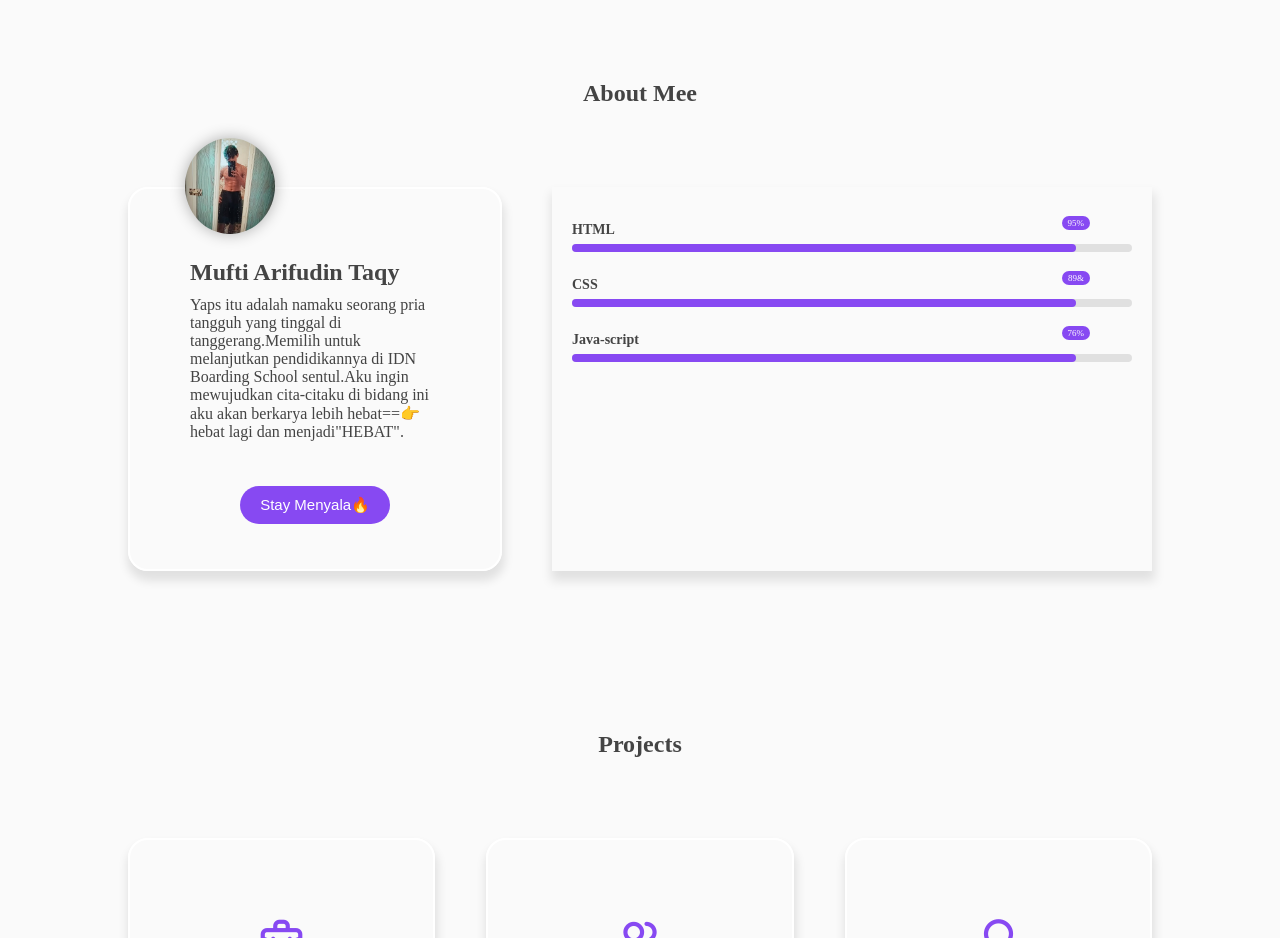
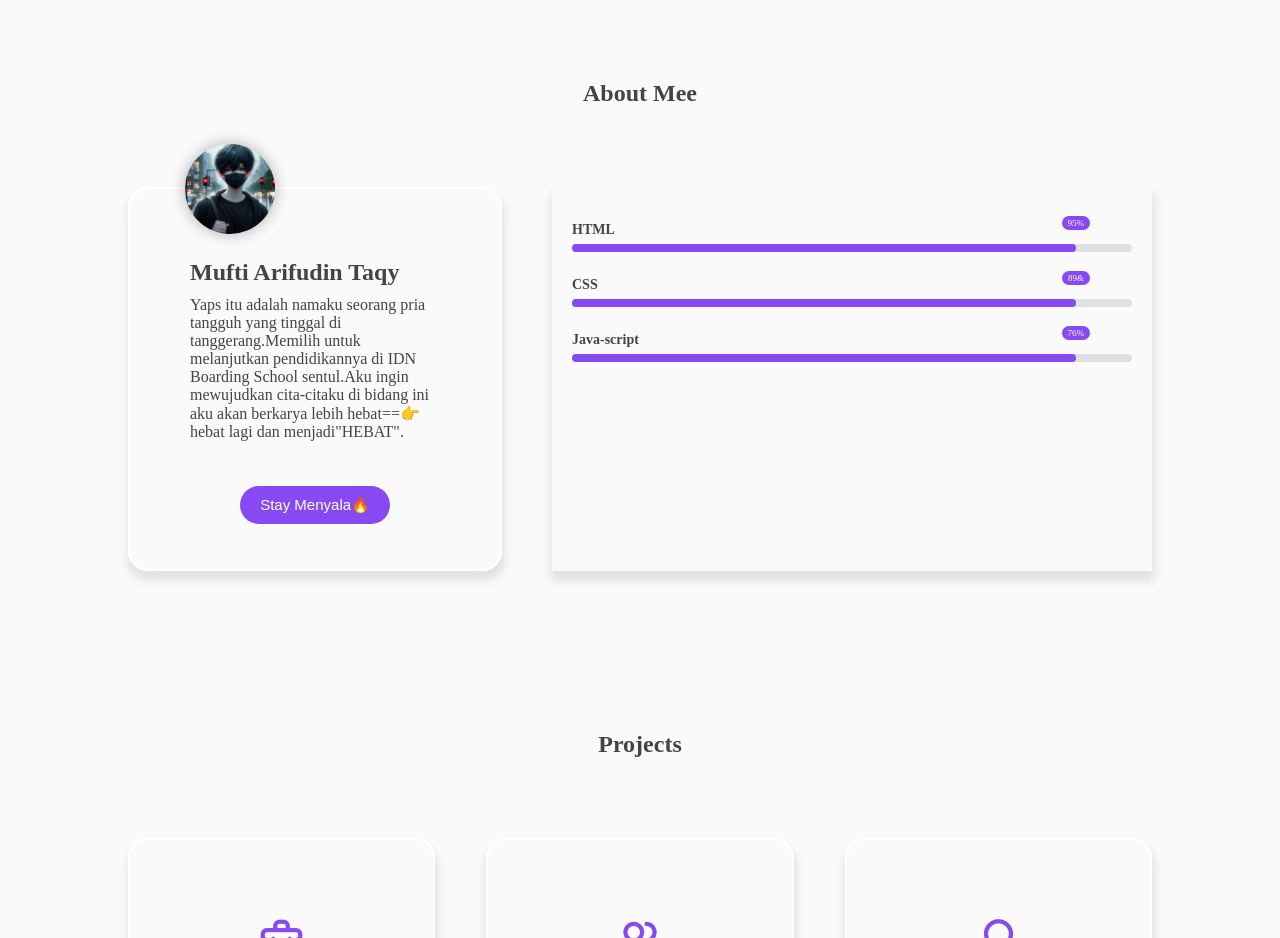
Before and after one commit to muftiarifudintaqy/portofoliotwo.-2-, a plain HTML site: page index.html in a window 1280 px wide. Shown: the part 800-1738 px from the top of the page. Drawn offline with nearby package versions, Linux system fonts and the light colour scheme; a web font is replaced by a local one.

Commit message:
update di register.html

```diff
--- a/index.html
+++ b/index.html
@@ -105,7 +105,7 @@
               <div class="about-info">
                 <figure class="about-me">
                   <figcaption>
-                    <img src="img/duar.png" alt="" class="profile" />
+                    <img src="img/tuyjkl.jpg" alt="" class="profile" />
                     <h2>Mufti Arifudin Taqy</h2>
                     <p>
                       Yaps itu adalah namaku seorang pria tangguh yang tinggal
--- a/style.css
+++ b/style.css
@@ -9,6 +9,7 @@
 }
 
 :root{
+    background-image: url(img/duar.png);
     --body-color : rgba(250,250,250);
     --color-white: rgba(250,250,250);
     --text-color-second: rgba(38,37,37);
```
Also changed, not shown: img/tuyjkl.jpg (added).
